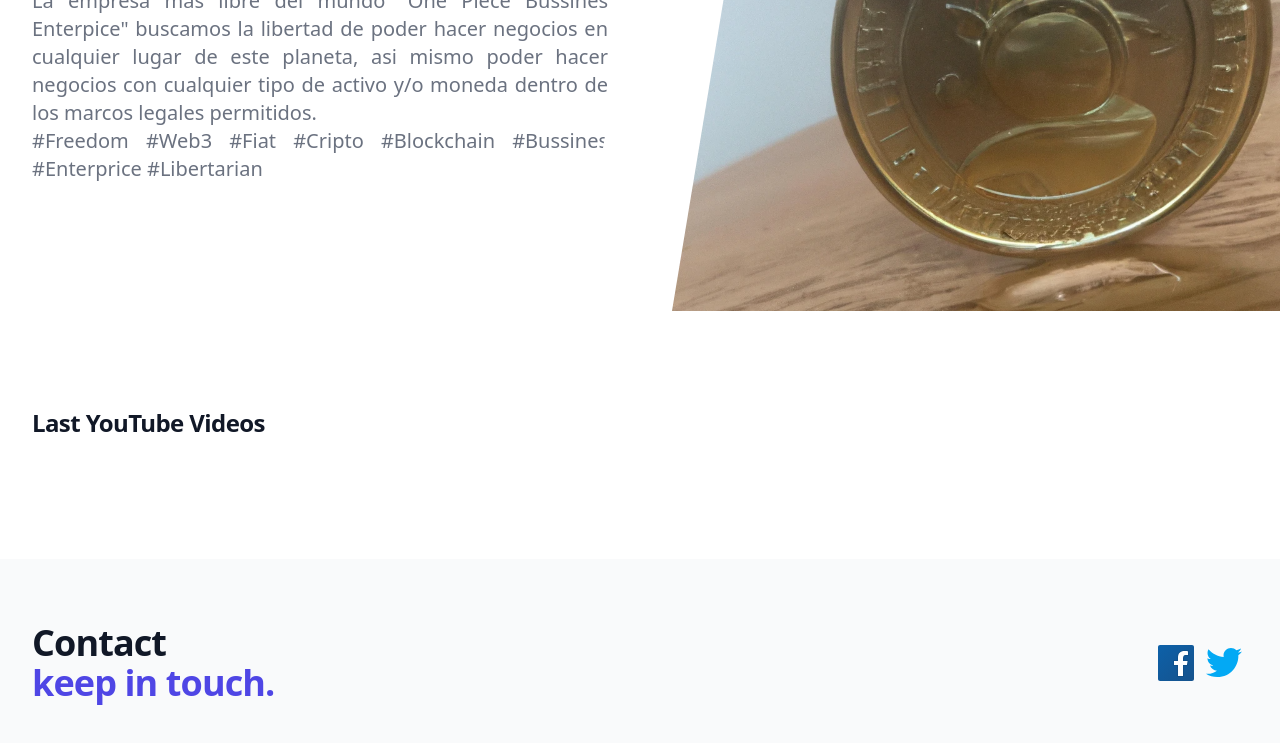
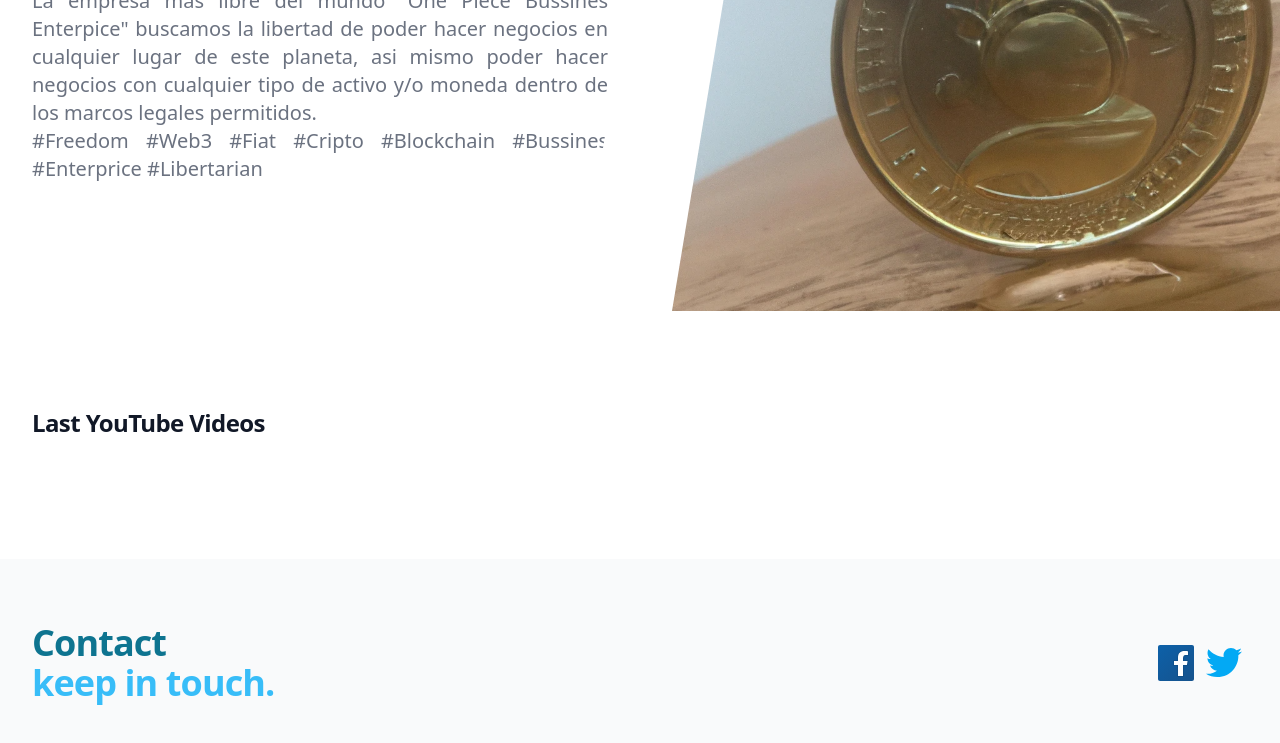
Before and after one commit to h4roru4zure/landingpage_webdev, a website: page src/index.html in a window 1280 px wide. Shown: the part 269-1012 px from the top of the page. Drawn offline with nearby package versions, Linux system fonts and the light colour scheme.

```diff
--- a/src/index.html
+++ b/src/index.html
@@ -67,8 +67,8 @@
   <div class="bg-gray-50">
     <div class="max-w-7xl mx-auto py-12 px-4 sm:px-6 lg:py-16 lg:px-8 lg:flex lg:items-center lg:justify-between">
       <h2 class="text-3xl font-extrabold tracking-tight text-gray-900 sm:text-4xl">
-        <span class="block">Contact</span>
-        <span class="block text-indigo-600">keep in touch.</span>
+        <span class="block text-cyan-700">Contact</span>
+        <span class="block text-sky-400">keep in touch.</span>
       </h2>
       <div class="mt-8 flex lg:mt-0 lg:flex-shrink-0">
         <svg xmlns="http://www.w3.org/2000/svg" x="0px" y="0px" width="48" height="48" viewBox="0 0 48 48"
```
